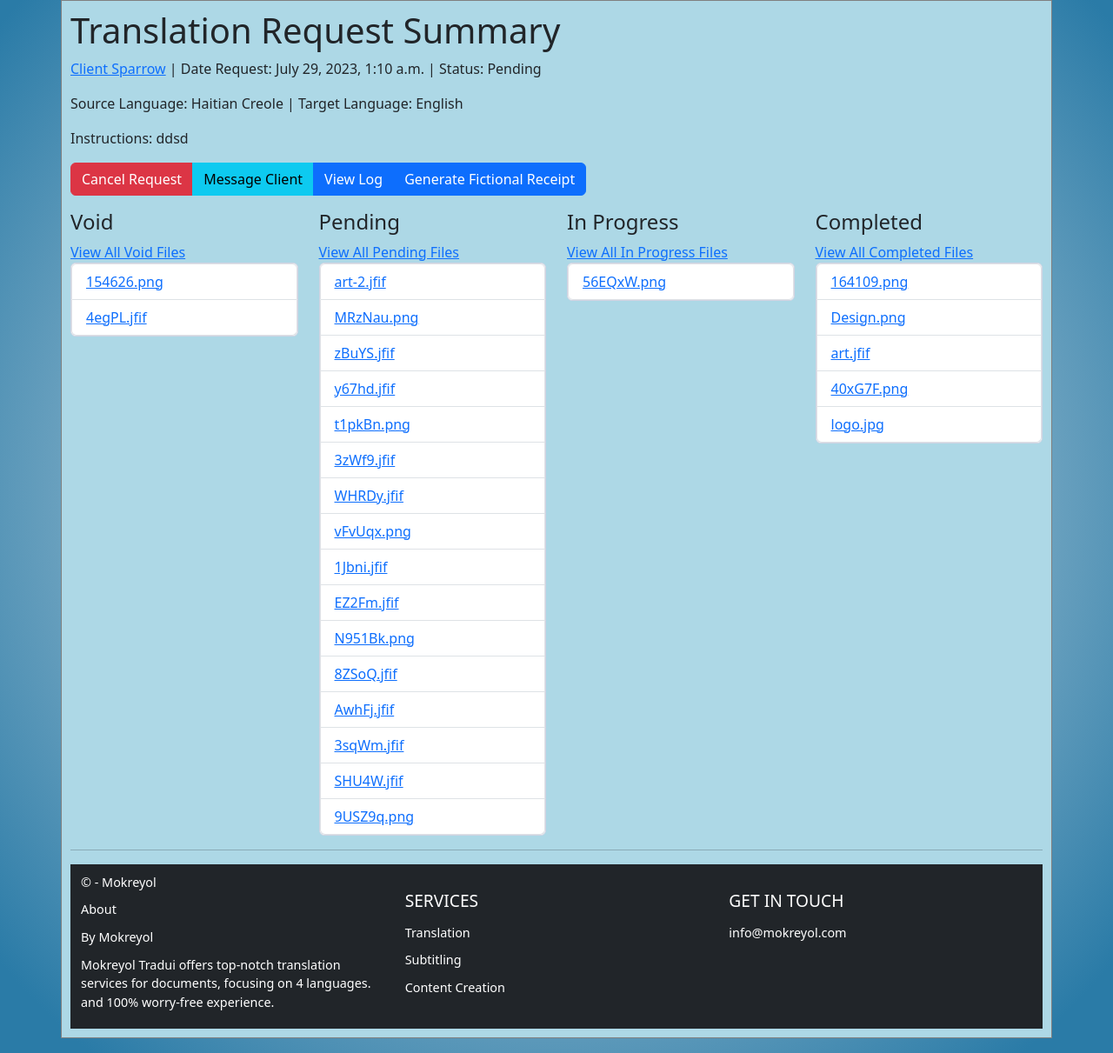
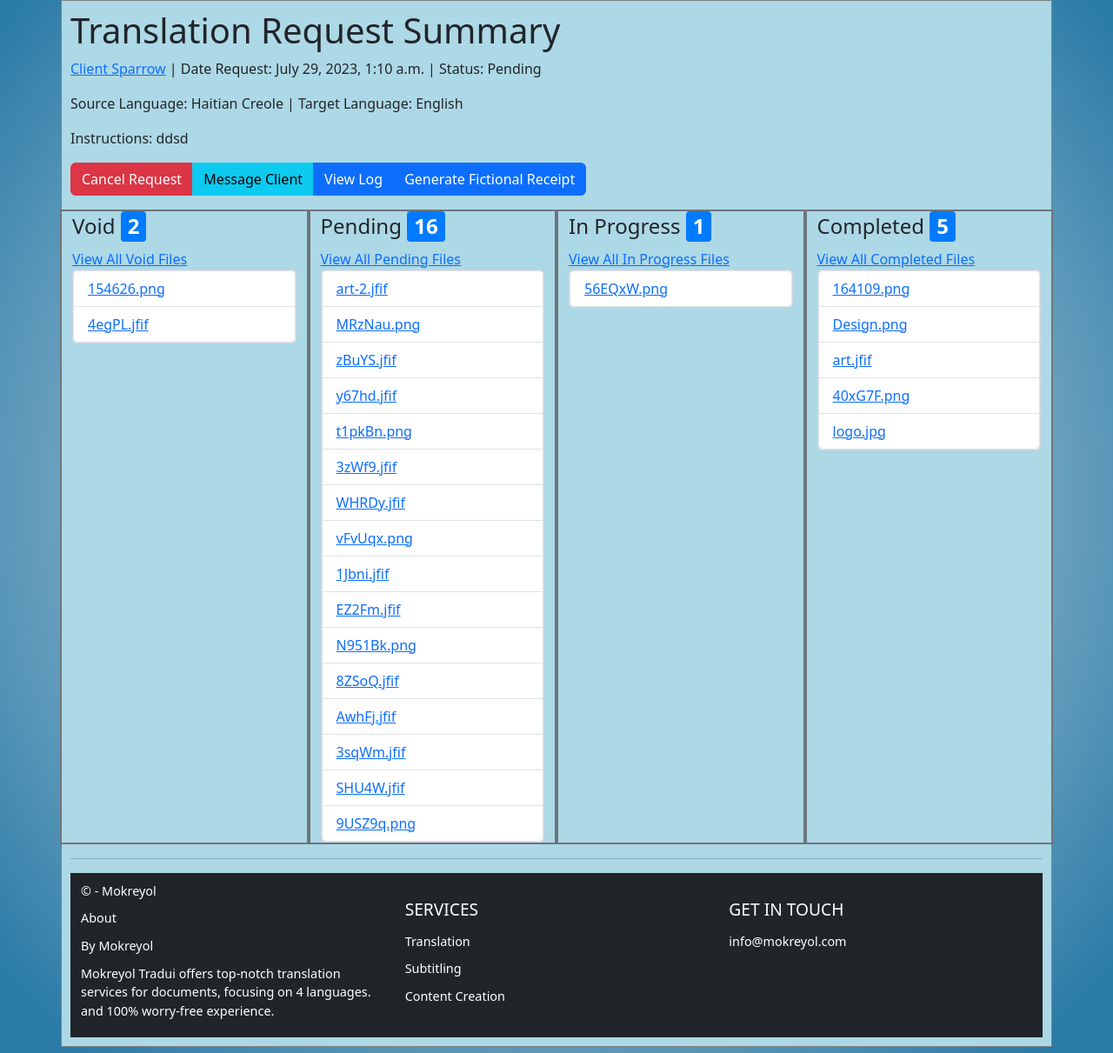
Before and after one commit to anditherobot/translationrequest, a Django app: page /request/6/ in a window 1280 px wide. Shown: the part 80-1291 px from the top of the page at 87% size. Run offline with Django 3.2, Linux system fonts and the light colour scheme; data comes from the database, SQL or seed files in the repository; both versions use the stored data as it was after the commit; some libraries are stand-ins or nearby versions.

Commit message:
added file counter by status

```diff
--- a/app/models.py
+++ b/app/models.py
@@ -96,6 +96,19 @@ class TranslationRequest(models.Model):
         if self.source_language == self.target_language:
             raise ValidationError("Source and target languages cannot be the same.")
 
+    #related name is files
+    def get_file_count(self):
+        return self.files.count()
+
+    def get_file_status_counts(self):
+        status_counts = {
+            'Pending': self.files.filter(status='Pending').count(),
+            'InProgress': self.files.filter(status='In Progress').count(),
+            'Completed': self.files.filter(status='Completed').count(),
+            'Void': self.files.filter(status='Void').count(),
+        }
+        return status_counts
+
 class ClientFile(models.Model):
     PENDING = 'Pending'
     IN_PROGRESS = 'In Progress'
--- a/app/templates/app/dashboard/client_dashboard.html
+++ b/app/templates/app/dashboard/client_dashboard.html
@@ -26,6 +26,8 @@
                         <tr>
                             <th>Request ID</th>
                             <th>Request Date</th>
+
+                            <th>File Count</th>
                             <th>Status</th>
                             <th>Actions</th>
                         </tr>
@@ -35,6 +37,7 @@
                         <tr>
                             <td>{{ request.id }}</td>
                             <td>{{ request.request_date }}</td>
+                            <td>{{ request.get_file_count}}</td>
                             <td>{{ request.status }}</td>
                             <td><a href="{% url 'view_translation_request' request_id=request.id %}" class="btn btn-info">View Request</a></td>
                         </tr>
--- a/app/templates/app/dashboard/view_translation_request.html
+++ b/app/templates/app/dashboard/view_translation_request.html
@@ -1,6 +1,19 @@
 {% extends "app/layout.html" %}
 {% load custom_filters %}
 {% block content %}
+
+
+<style>
+    .file-counter {
+        display: inline-block;
+        background-color: #007bff; /* Blue color */
+        color: #fff; /* White text color */
+        padding: 3px 8px; /* Padding around the counter */
+        border-radius: 4px; /* Rounded corners */
+        font-weight: bold;
+    }
+</style>
+
 
 <div class="row">
     <div class="col-md-12">
@@ -11,7 +24,7 @@
     </div>
 </div>
 
-<div class="row">
+<div class="row ">
     <div class="col-md-12">
         <!-- Action Buttons Row -->
         <div class="btn-group" role="group" aria-label="File Actions">
@@ -26,8 +39,8 @@
 
 <div class="row mt-3">
 
-    <div class="col-md-3">
-        <h4>Void</h4>
+    <div class="col-md-3 border border-secondary  border-2">
+        <h4>Void   <span class="file-counter">{{ status_counts.Void }}</span></h4>
         <a href="{% url 'view_files_by_status' client_id=translation_request.client.id request_id=translation_request.id status='Void' %}">View All Void Files</a>
         <ul class="list-group file-list" style="background-color: #f8f9fa; border: 1px solid #d1d3e2;">
             {% for file in client_files %}
@@ -40,8 +53,8 @@
         </ul>
     </div>
 
-    <div class="col-md-3">
-        <h4>Pending</h4>
+    <div class="col-md-3 border border-secondary  border-2">
+        <h4>Pending  <span class="file-counter">{{ status_counts.Pending }}</span></h4>
         <a href="{% url 'view_files_by_status' client_id=translation_request.client.id request_id=translation_request.id status='Pending' %}">View All Pending Files</a>
         <ul class="list-group file-list" style="background-color: #f8f9fa; border: 1px solid #d1d3e2;">
             {% for file in client_files %}
@@ -54,8 +67,8 @@
         </ul>
     </div>
 
-    <div class="col-md-3">
-        <h4>In Progress</h4>
+    <div class="col-md-3 border border-secondary  border-2">
+        <h4>In Progress  <span class="file-counter">{{ status_counts.InProgress }}</span></h4>
         <a href="{% url 'view_files_by_status' client_id=translation_request.client.id request_id=translation_request.id status='In Progress' %}">View All In Progress Files</a>
         <ul class="list-group file-list" style="background-color: #f8f9fa; border: 1px solid #d1d3e2;">
             {% for file in client_files %}
@@ -68,8 +81,8 @@
         </ul>
     </div>
 
-    <div class="col-md-3">
-        <h4>Completed</h4>
+    <div class="col-md-3 border border-secondary  border-2">
+        <h4>Completed  <span class="file-counter">{{ status_counts.Completed }}</span></h4>
         <a href="{% url 'view_files_by_status' client_id=translation_request.client.id request_id=translation_request.id status='Completed' %}">View All Completed Files</a>
         <ul class="list-group file-list" style="background-color: #f8f9fa; border: 1px solid #d1d3e2;">
             {% for file in client_files %}
--- a/app/views/dashboard_views.py
+++ b/app/views/dashboard_views.py
@@ -136,12 +136,15 @@ def view_translation_request(request, request_id):
     translation_request = get_object_or_404(TranslationRequest, id=request_id)
     client_files = translation_request.files.all()
 
+
+
     # Check if all files are not pending
     all_files_completed = all(file.status == "Completed" for file in client_files)
 
     context = {
         "translation_request": translation_request,
         "client_files": client_files,
+        'status_counts': translation_request.get_file_status_counts(),
         "all_files_completed": all_files_completed,  # Pass the check variable to the template
     }
     return render(request, "app/dashboard/view_translation_request.html", context)
```
Also changed, not shown: db.sqlite3.
